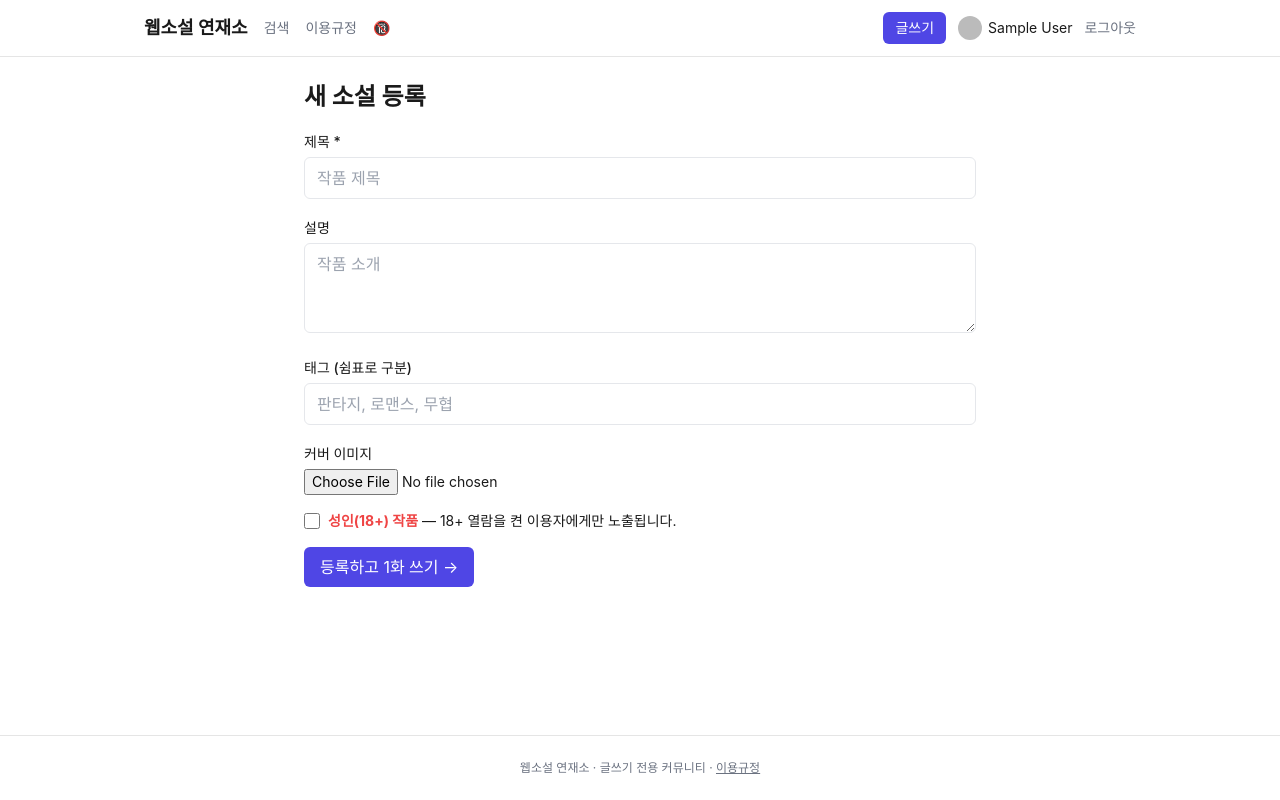
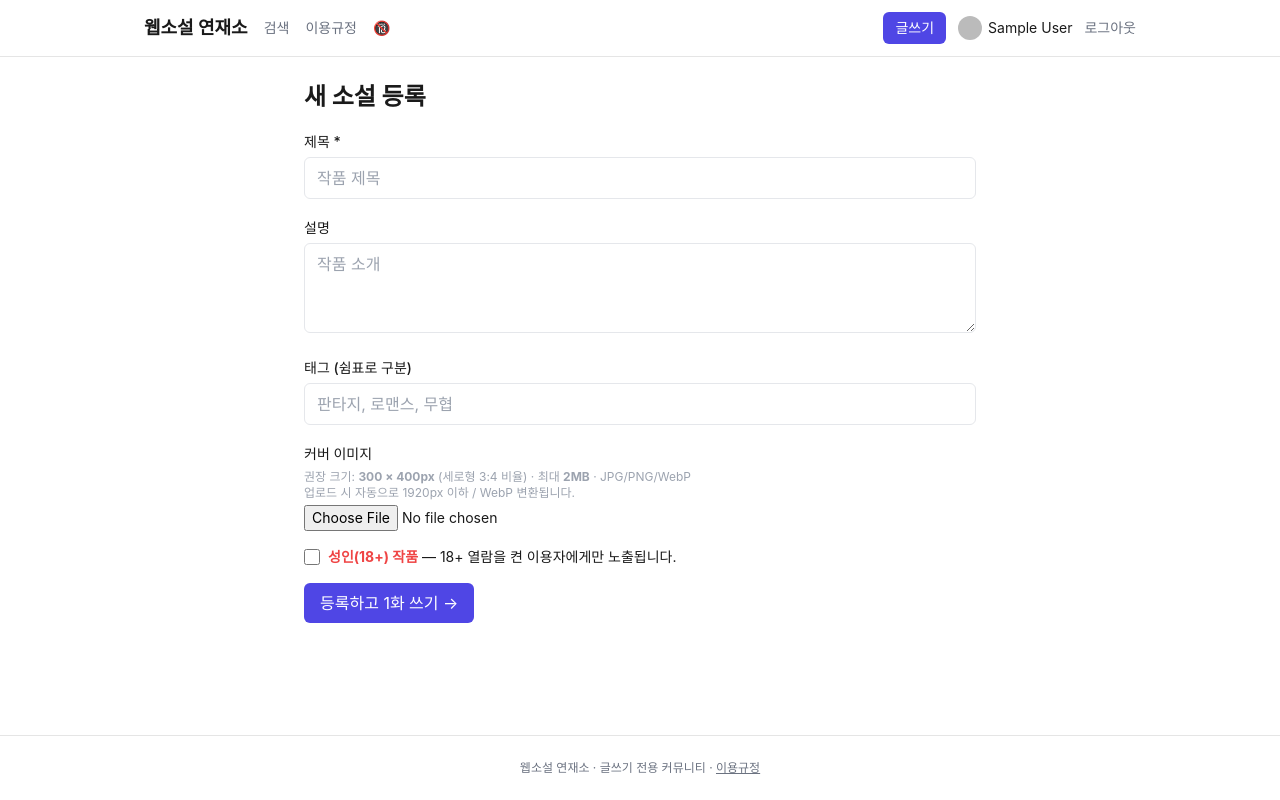
Before and after one commit to min4221000/webnovel, a Next.js app: page /write in a window 1280 px wide. Built offline with nearby package versions, Linux system fonts and the light colour scheme; no server answers; sample sign-in values are in the browser's storage.

Commit message:
ui: add cover image size guide in novel form

```diff
--- a/src/components/NovelForm.tsx
+++ b/src/components/NovelForm.tsx
@@ -124,6 +124,10 @@ export default function NovelForm({ novelId, initial }: Props) {
 
       <div className="space-y-1">
         <label className="text-sm font-medium">커버 이미지</label>
+        <p className="text-xs text-gray-400">
+          권장 크기: <strong>300 × 400px</strong> (세로형 3:4 비율) · 최대 <strong>2MB</strong> · JPG/PNG/WebP
+          <br />업로드 시 자동으로 1920px 이하 / WebP 변환됩니다.
+        </p>
         <div className="flex items-center gap-3">
           <input type="file" accept="image/*" onChange={onCover} className="text-sm" />
           {coverImage && (
```
